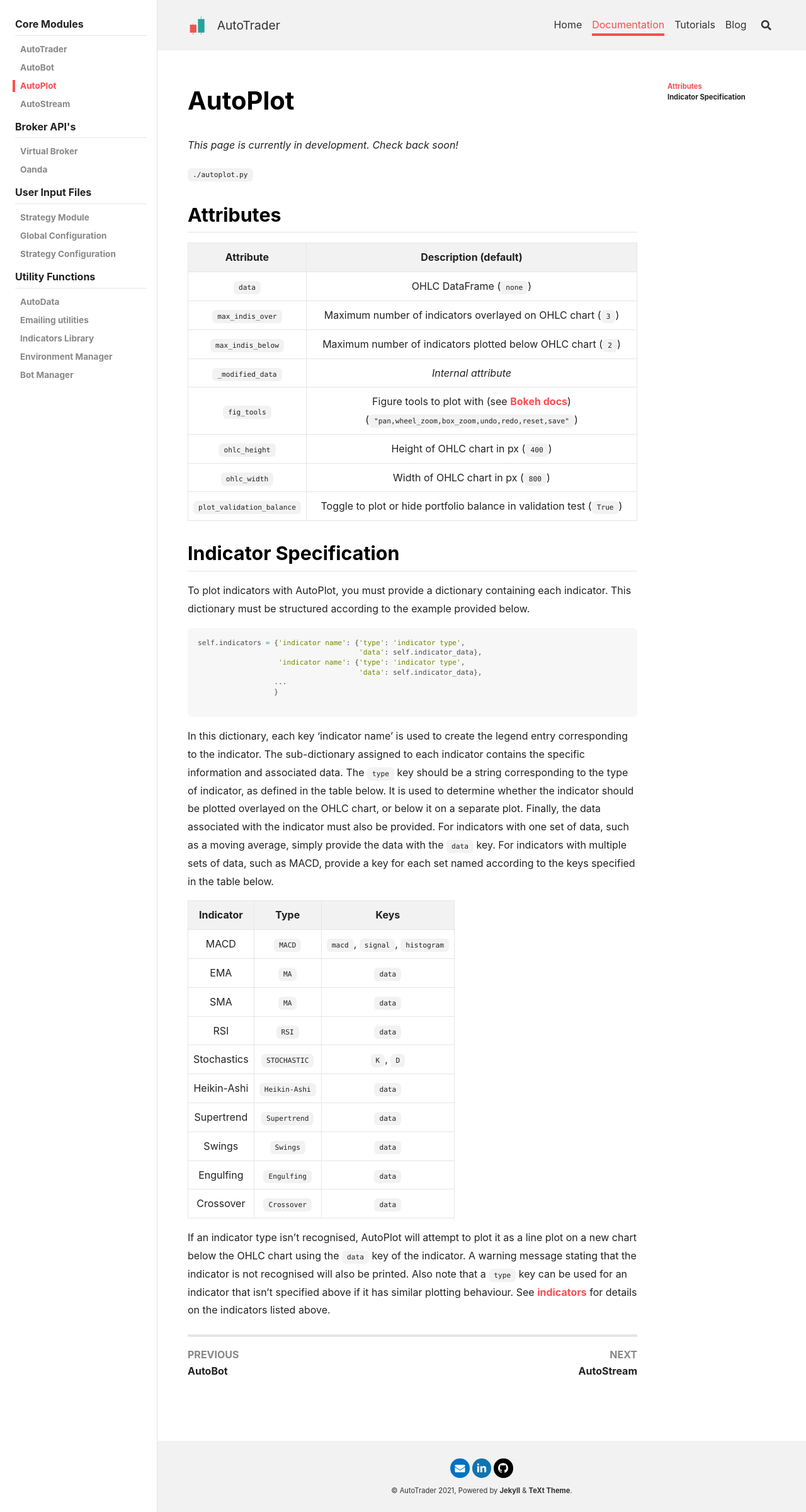
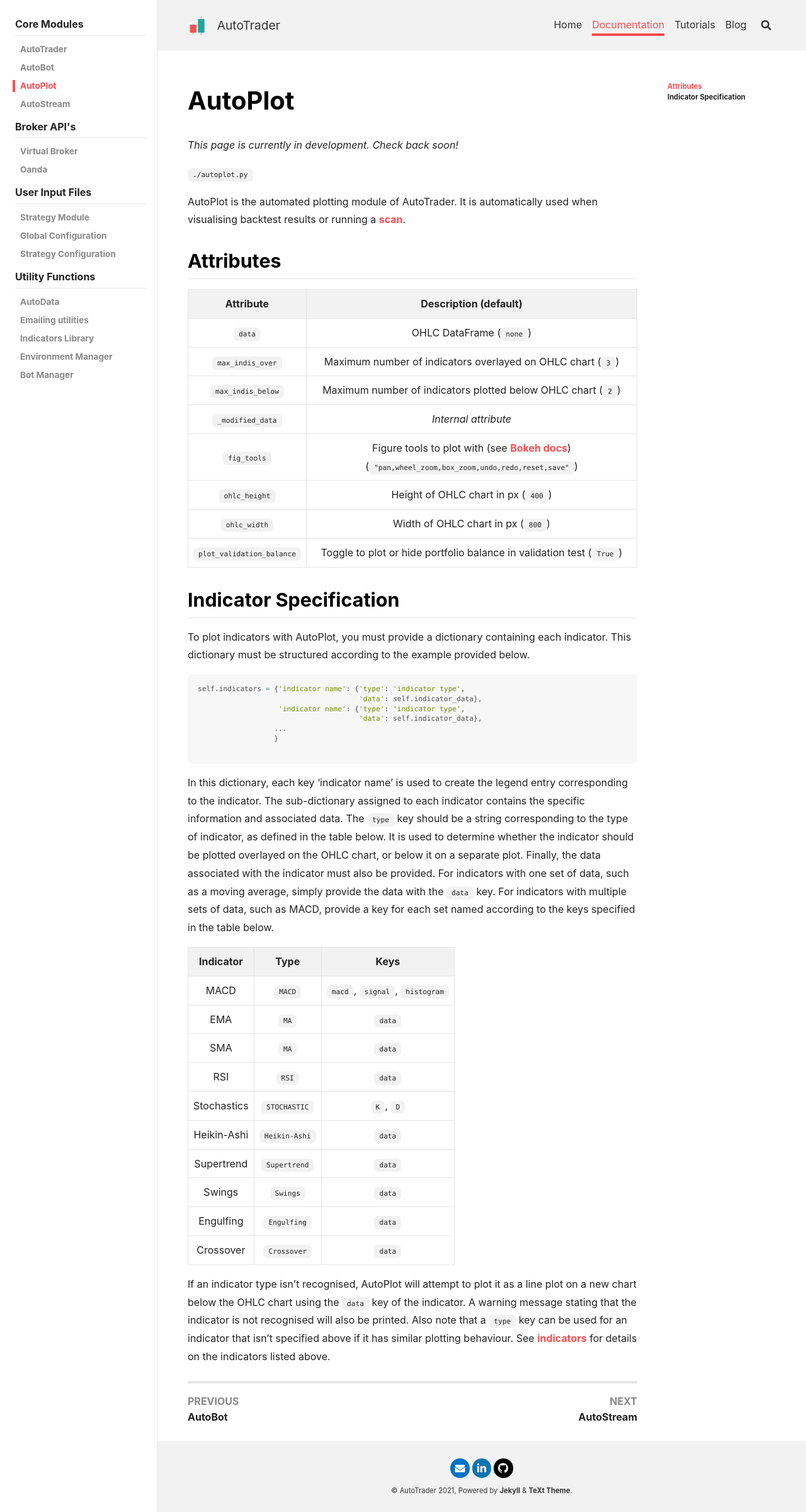
Before and after one commit to kieran-mackle/AutoTrader, a Jekyll site: the page built from content/_documentation/1.3-autoplot.md, in a window 1280 px wide. Shown: the whole page at 63% size. Built offline with Jekyll 4.4.1, drawn with Linux system fonts in a browser that asks for light colours; nearby versions of some CDN libraries.

Commit message:
docs: added links

```diff
--- a/content/_documentation/1.3-autoplot.md
+++ b/content/_documentation/1.3-autoplot.md
@@ -7,6 +7,9 @@
 *This page is currently in development. Check back soon!*
 
 `./autoplot.py`
+
+AutoPlot is the automated plotting module of AutoTrader. It is automatically used when visualising backtest results
+or running a [scan](/2021/09/27/developing-scanner.html).
 
 
 ## Attributes
```
